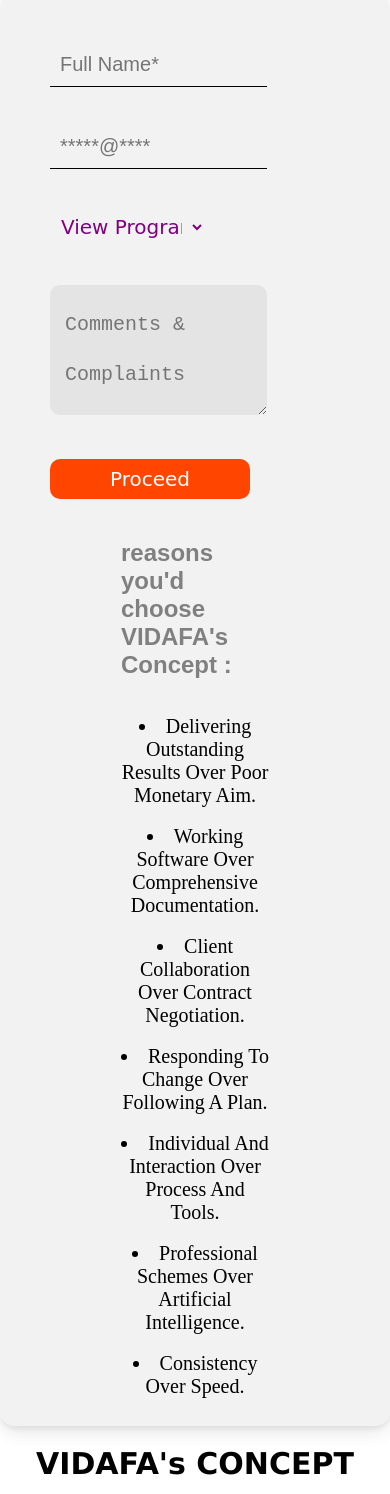
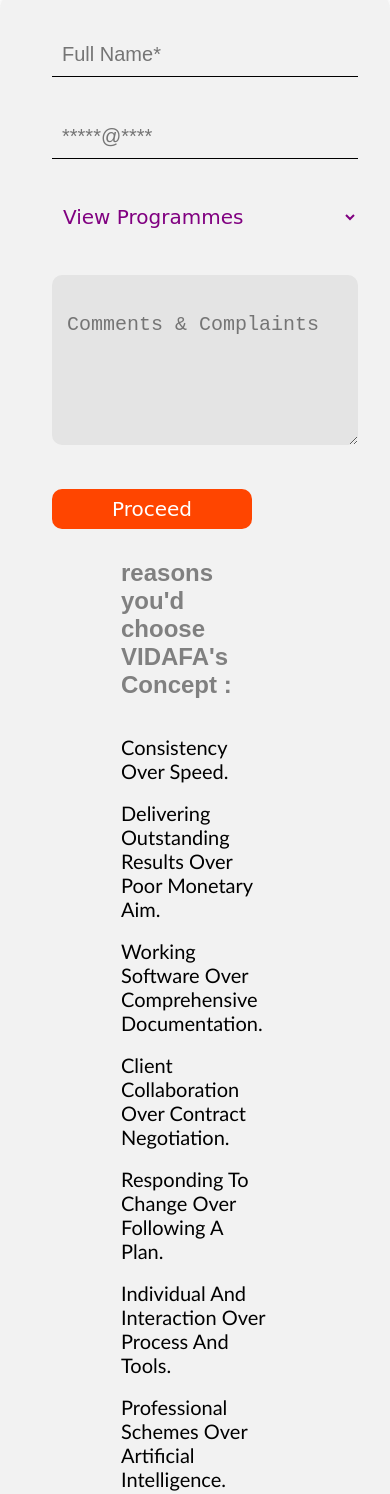
Before and after one commit to PhateSylvester/vidafa, a plain HTML site: page index.html in a window 390 px wide. Shown: the part 5035-6529 px from the top of the page. Drawn offline with Linux system fonts and the light colour scheme.

Commit message:
modified my portfolio responsiveness

```diff
--- a/index.html
+++ b/index.html
@@ -127,6 +127,7 @@
     grid-template-columns: repeat(auto-fit, minmax(300px, 1fr));
     gap: 20px;
     margin: 0 auto;
+    width: 70%;
 }
 .card img {
     border-radius: 10px;
@@ -230,7 +231,7 @@
 .formsec {
     display: flex;
     flex-wrap: wrap;
-    justify-content: space-around;
+    justify-content: space-evenly;
     align-items: center;
     box-shadow: 0 4px 4px 0
     rgba(0, 0, 0, 0.05),
@@ -239,25 +240,21 @@
     0 6px 20px
     rgba(0, 0, 0, 0.05);
     border-radius: 15px;
-    padding: 10px;
     background-color: rgba(0, 0, 0, 0.05);
-    gap: 20px;
-    max-width: 1200px;
     margin: 0 auto;
+    width: 100%;
 }
 .form {
-   flex: 3 1 calc(50% - 10%);
-   min-width: 320px;
-   padding: 20px;
-   margin: 10px;
-
+    /* min-width: 320px; */
+    padding: 20px;
+    width: 100%;
 }
 .form input {
     border: none;
     border-bottom: 1px ridge black;
     font-size: 20px;
     padding: 10px;
-    inline-size: 70%;
+    inline-size: 100%;
     margin: 10px;
     background-color: transparent;
 }
@@ -271,7 +268,7 @@
     border-radius: 10px;
     padding: 7px;
     margin: 10px;
-    inline-size: 50%;
+    inline-size: 100%;
 }
 .select option {
     background-color: rgba(0, 0, 0, 0.40);
@@ -284,9 +281,9 @@ textarea {
     border-radius: 10px;
     padding: 15px;
     font-size: 20px;
-    inline-size: 70%;
+    inline-size: 100%;
     margin: 10px;
-    line-height: 50px;
+    line-height: 70px;
 }
 .formbtn {
     border: none;
@@ -301,6 +298,7 @@ textarea {
     position: relative;
     top: 20px;
     margin: 10px;
+
 }
 .formbtn:hover {
     padding: 12px;
@@ -319,9 +317,18 @@ textarea {
     color: gray;
     text-transform: none;
 }
-.purpose li {
-    text-align: center;
+.purpose p {
+    font-family:
+    'Gill Sans',
+    'Gill Sans MT',
+    Calibri,
+    'Trebuchet MS',
+    sans-serif;
     font-size: 20px;
+}
+.purpose p:hover {
+    color: rebeccapurple;
+    padding: 2px;
 }
 .award {
     text-align: center;
@@ -437,7 +444,7 @@ address {
     text-decoration: none;
     font-family: monospace;
 }
-/*.formsec {
+.formsec {
     display: flex;
     flex-wrap: wrap;
     gap: 20px;
@@ -445,7 +452,7 @@ address {
     max-width: 1200px;
     margin: 0 auto;
 }
-.form {
+/*.form {
     flex: 3 1 calc(60% - 10px);min-width: 320px;
     box-sizing: border-box;
     border: 1px solid #ccc;
@@ -586,34 +593,34 @@ address {
                 dicta quos ipsum fugiat tenetur eveniet voluptate delectus <br>
                 et adipisci sit vel incidunt quisquam, maxime sunt harum <br>
                illo est aut, quia ipsam quo. Asperiores, architecto fuga?
-            </article> <br> <br>
+            </article>
         </div>
-    </section>
+    </section> <br> <br>
     <!-- this is the contact page -->
     <section id="contact" class="formsec">
+        <div>
             <form class="form">
                 <input type="full name" placeholder="Full Name*" required maxlength="30"> <br> <br>
                 <input type="email" placeholder="*****@****" required maxlength="20"> <br><br>
-            <select class="select">
+                <select class="select">
                     <option value="select">View Programmes</option>
                     <option value="product management">Product Management</option>
-                    <option value="web dev">Web Development</option>
-                    <option value="ui/ux">Ui/UX</option>
+                    <option value="web dev">Web Development</option>                    <option value="ui/ux">Ui/UX</option>
                     <option value="cyber security">Cyber Security</option>
                     <option value="data analysis">Data Analysis</option>
                 </select> <br> <br>
-                <textarea placeholder="Comments & Complaints"></textarea> <br>
-                <button class="formbtn" type="submit">Proceed</button>
+                <textarea placeholder="Comments & Complaints"></textarea> <br>                <button class="formbtn" type="submit">Proceed</button>
             </form>
+        </div>
         <div class="purpose">
             <h1>reasons you'd choose VIDAFA's Concept : </h1> <br> <br>
-            <li>Delivering outstanding results over poor monetary aim.</li> <br>
-            <li>Working software over comprehensive documentation.</li> <br>
-            <li>Client collaboration over contract negotiation.</li> <br>
-            <li>Responding to change over following a plan.</li> <br>
-            <li>Individual and interaction over process and tools.</li> <br>
-            <li>Professional schemes over Artificial Intelligence.</li> <br>
-            <li>Consistency over speed.</li> <br>
+            <p>Consistency over speed.</p> <br>
+            <p>Delivering outstanding results over poor monetary aim.</p> <br>
+            <p>Working software over comprehensive documentation.</p> <br>
+            <p>Client collaboration over contract negotiation.</p> <br>
+            <p>Responding to change over following a plan.</p> <br>
+            <p>Individual and interaction over process and tools.</p> <br>
+            <p>Professional schemes over Artificial Intelligence.</p> <br>
         </div>
     </section>
     <!-- more stories about the concept -->
@@ -646,7 +653,7 @@ address {
             </p>
             <ul class="ftlinks">
                 <li><a href="http://github.com/phatesylvester"><img class="frame" src="Frame.png" alt="github"></a></li>
-                <li><a href="http://"><img src="linkdln-icon.png" alt="linkedin"></a></li>
+                <li><a href="http://linkedin.com"><img src="linkdln-icon.png" alt="linkedin"></a></li>
                 <li><a href="http://gmail.com/phatesyvester"><img src="Icon-Mail.png" alt="Mail"></a></li>
             </ul> <br>
             <div>
```
